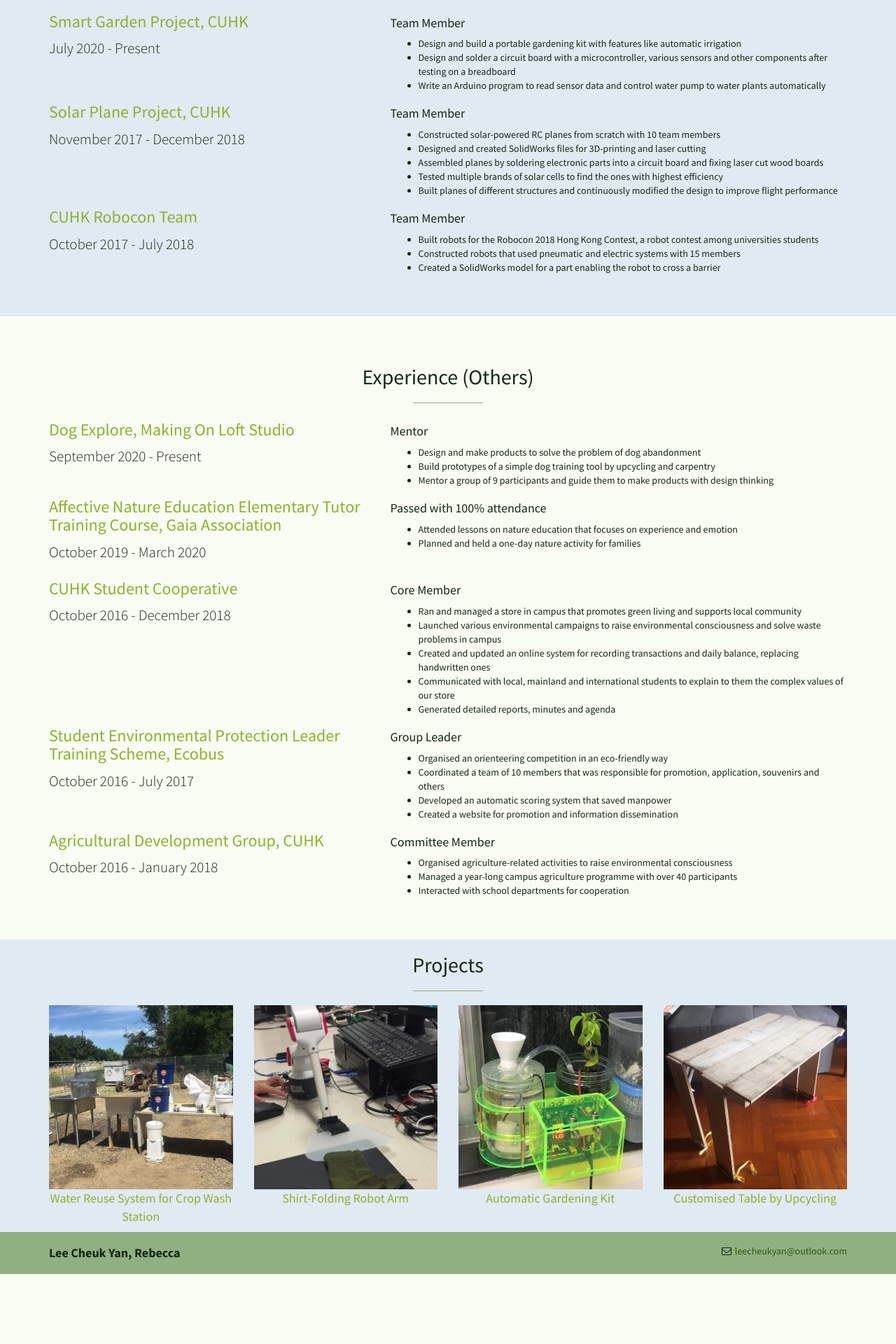
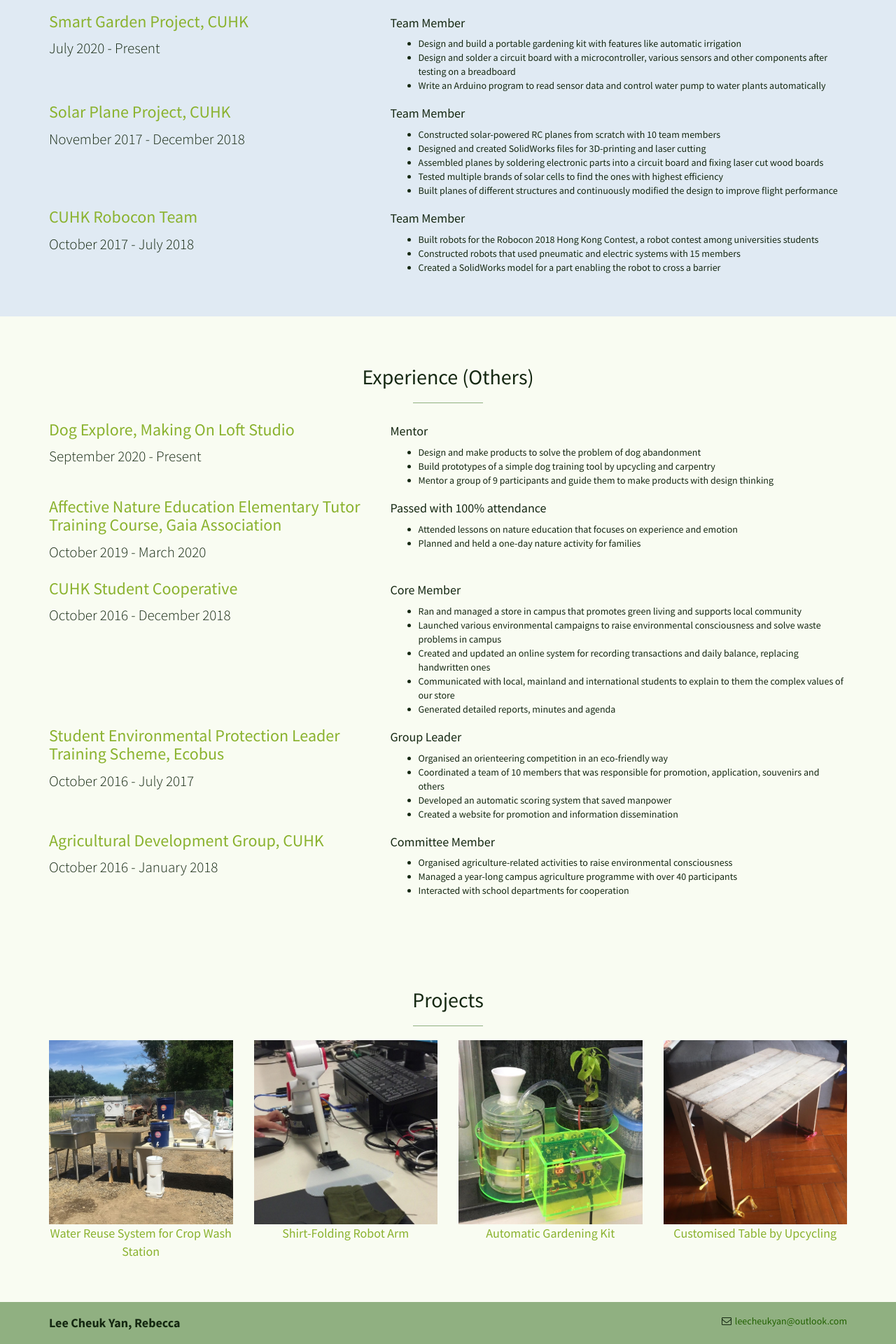
Before and after one commit to cheukyanlee/cheukyanlee.github.io, a Jekyll site: the page built from index.html, in a window 1280 px wide. Shown: the part 3048-4968 px from the top of the page at 70% size. Built offline with Jekyll 4.4.1, drawn with Linux system fonts in a browser that asks for light colours; before the commit the page ends 4868 px from its top, so only the background shows below that.

Commit message:
Update projects.html

```diff
--- a/_includes/projects.html
+++ b/_includes/projects.html
@@ -1,4 +1,4 @@
-<section id="projects" class="simple-text, bg-primary">
+<section id="projects" class="simple-text">
   <div class="container">
 
     <div class="row">
```
